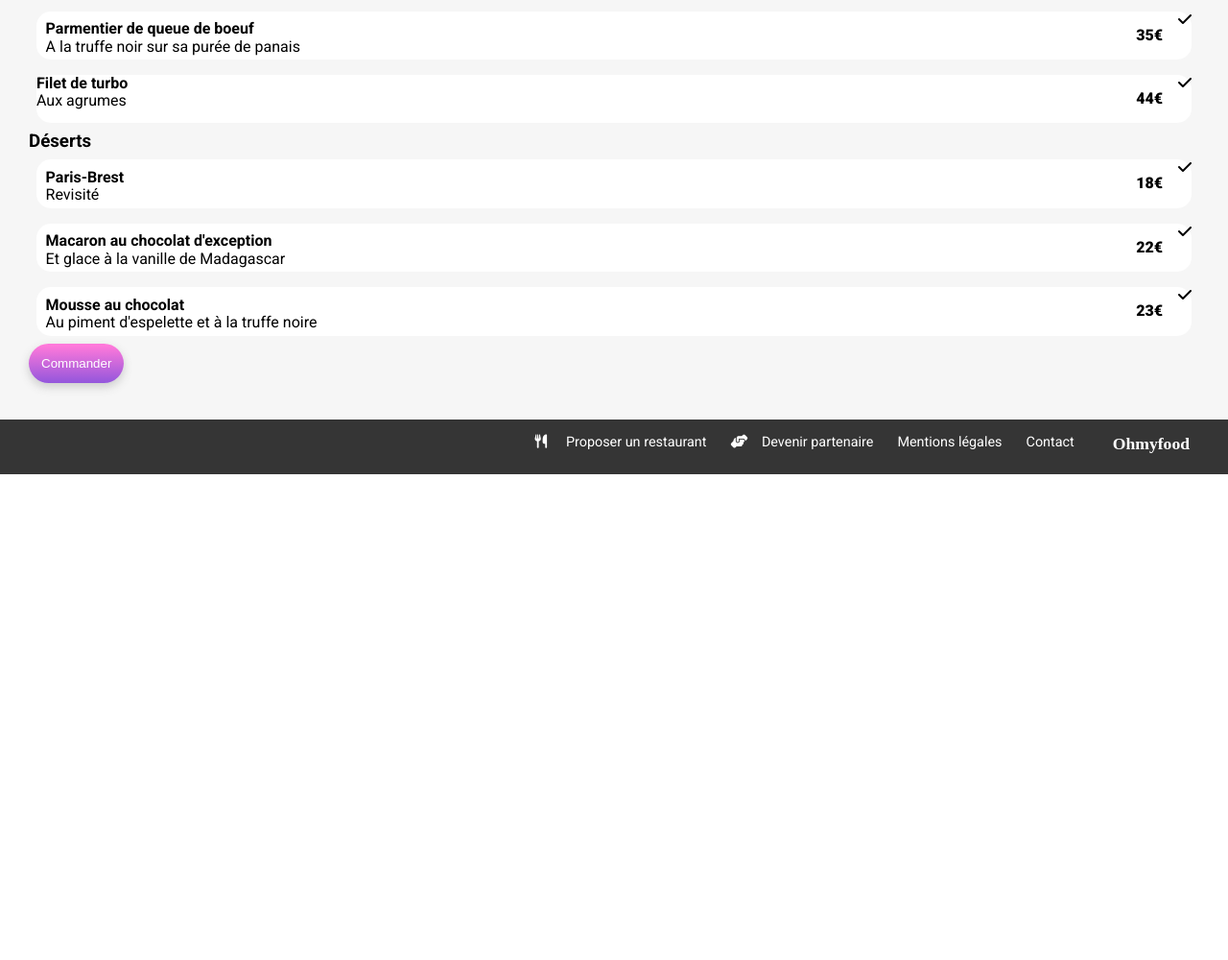
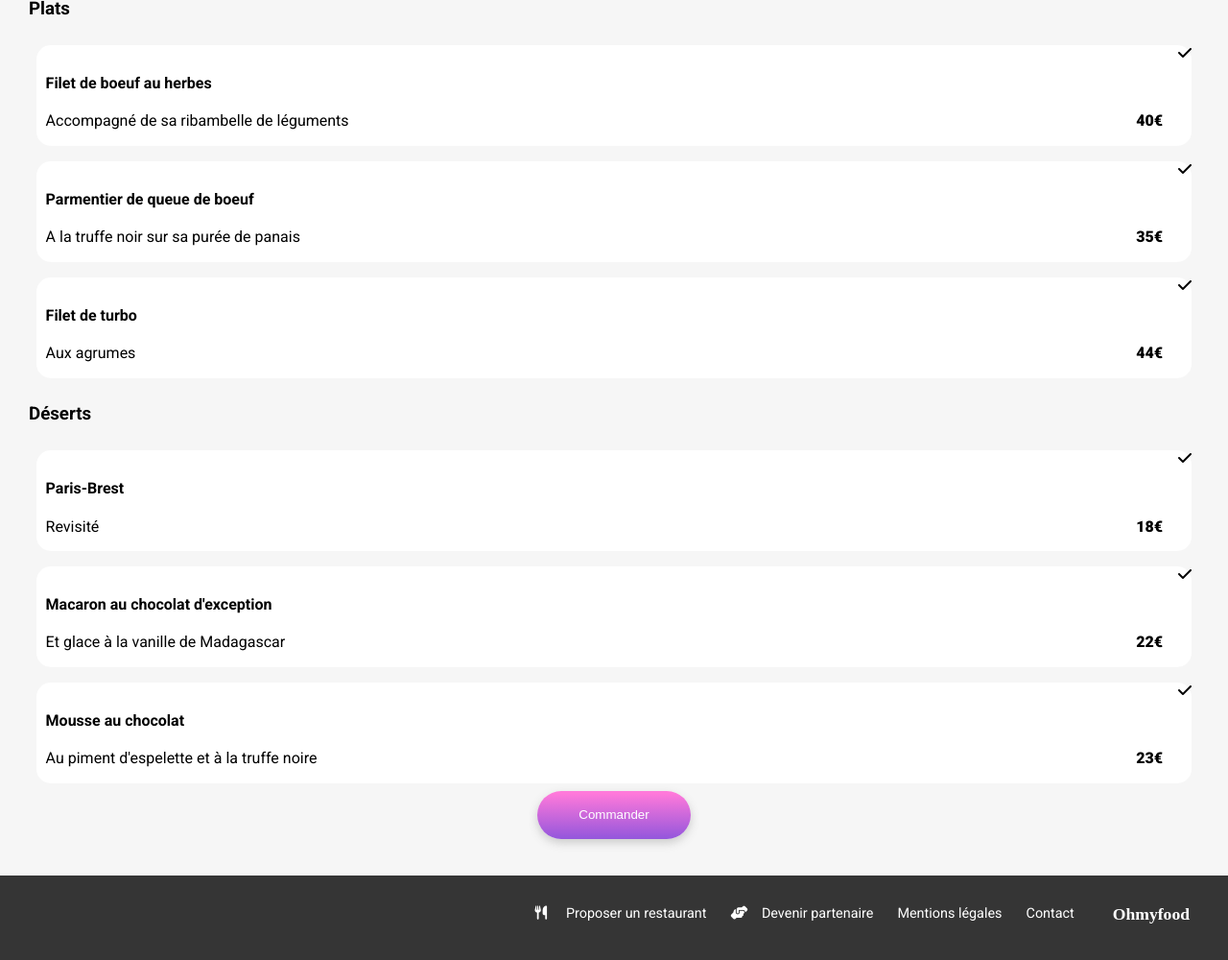
Before and after one commit to Neeemos/OhMyFood, a website: page restaurants/laPaletteDuGout.html in a window 1280 px wide. Shown: the part 832-1832 px from the top of the page at 96% size. Before the commit the page ends 1326 px from the top, so only its background shows below. Drawn offline with Linux system fonts and the light colour scheme; a web font is replaced by a local one.

Commit message:
html/css

```diff
--- a/restaurants/laPaletteDuGout.html
+++ b/restaurants/laPaletteDuGout.html
@@ -1,10 +1,9 @@
 <!DOCTYPE html>
 <html lang="fr">
-
   <head>
-    <meta charset="utf-8">
-    <meta name="viewport" content="width=device-width, initial-scale=1">
-    <link rel="stylesheet" href="../assets/css/style.css">
+    <meta charset="utf-8" />
+    <meta name="viewport" content="width=device-width, initial-scale=1" />
+    <link rel="stylesheet" href="../assets/css/style.css" />
     <title>OhMyFood | Menu La Palette du Gout</title>
   </head>
 
@@ -16,18 +15,25 @@
     </a>
 
     <div class="banner">
-        <img class="banner__image" src="../assets/images/restaurants/jay-wennington-N_Y88TWmGwA-unsplash.jpg" alt="Assiette de salade et de saumon fraîchement préparée, arrivant à table">
+      <img
+        class="banner__image"
+        src="../assets/images/restaurants/jay-wennington-N_Y88TWmGwA-unsplash.jpg"
+        alt="Assiette de salade et de saumon fraîchement préparée, arrivant à table"
+      />
     </div>
     <div class="headerMenu">
-        <h2 class="headerMenu__title">La palette du goût </h2>
-        <i class="fa-regular fa-heart item__icon" style="color: red"></i>
+      <h2 class="headerMenu__title">La palette du goût</h2>
+      <div class="item__card-icon">
+        <i class="fa-solid fa-heart item__icon item__icon--active"></i>
+        <i class="fa-regular fa-heart item__icon"></i>
+      </div>
     </div>
 
     <main>
-        <section class="menu">
-            <div class="menu__listing">
-                <h3 class="menu__title">Entrées</h3>
-                <div class="menu__item item">
+      <section class="page-menu">
+        <div class="page-menu__listing">
+          <h3 class="page-menu__title">Entrées</h3>
+          <div class="page-menu__item item">
             <div class="item__info">
               <h4 class="item__title">Fricassée d'escargot</h4>
               <p class="item__text">Au piment d'espelette</p>
@@ -37,7 +43,7 @@
               <i class="fas fa-check" aria-hidden="true"></i>
             </div>
           </div>
-                <div class="menu__item item">
+          <div class="page-menu__item item">
             <div class="item__info">
               <h4 class="item__title">Foie gras de canard mi-cuit</h4>
               <p class="item__text">Et ses copeaux de truffe noire</p>
@@ -47,7 +53,7 @@
               <i class="fas fa-check" aria-hidden="true"></i>
             </div>
           </div>
-                <div class="menu__item item">
+          <div class="page-menu__item item">
             <div class="item__info">
               <h4 class="item__title">Oeuf au plat</h4>
               <p class="item__text">Assaisonné à la truffe sur lit de caviar</p>
@@ -59,9 +65,9 @@
           </div>
         </div>
 
-            <div class="menu__listing">
+        <div class="page-menu__listing">
           <h3>Plats</h3>
-                <div class="menu__item item">
+          <div class="page-menu__item item">
             <div class="item__info">
               <h4>Filet de boeuf au herbes</h4>
               <p>Accompagné de sa ribambelle de léguments</p>
@@ -71,7 +77,7 @@
               <i class="fas fa-check" aria-hidden="true"></i>
             </div>
           </div>
-                <div class="menu__item item">
+          <div class="page-menu__item item">
             <div class="item__info">
               <h4>Parmentier de queue de boeuf</h4>
               <p>A la truffe noir sur sa purée de panais</p>
@@ -81,8 +87,8 @@
               <i class="fas fa-check" aria-hidden="true"></i>
             </div>
           </div>
-                <div class="menu__item item">
-                    <div class="item_info">
+          <div class="page-menu__item item">
+            <div class="item__info">
               <h4>Filet de turbo</h4>
               <p>Aux agrumes</p>
             </div>
@@ -93,9 +99,9 @@
           </div>
         </div>
 
-            <div class="menu__listing">
+        <div class="page-menu__listing">
           <h3>Déserts</h3>
-                <div class="menu__item item">
+          <div class="page-menu__item item">
             <div class="item__info">
               <h4>Paris-Brest</h4>
               <p>Revisité</p>
@@ -105,7 +111,7 @@
               <i class="fas fa-check" aria-hidden="true"></i>
             </div>
           </div>
-                <div class="menu__item item">
+          <div class="page-menu__item item">
             <div class="item__info">
               <h4>Macaron au chocolat d'exception</h4>
               <p>Et glace à la vanille de Madagascar</p>
@@ -115,7 +121,7 @@
               <i class="fas fa-check" aria-hidden="true"></i>
             </div>
           </div>
-                <div class="menu__item item">
+          <div class="page-menu__item item">
             <div class="item__info">
               <h4>Mousse au chocolat</h4>
               <p>Au piment d'espelette et à la truffe noire</p>
@@ -126,25 +132,32 @@
             </div>
           </div>
         </div>
+        <div class="item__block">
           <button class="discovery__button">Commander</button>
+        </div>
       </section>
-
-
-
-
-
     </main>
 
     <footer class="footer">
       <h2 class="footer__title">Ohmyfood</h2>
       <ul class="footer__list list">
-          <li class="list__item"><i class="fa-solid fa-utensils list__icon"></i>Proposer un restaurant</li>
-          <li class="list__item"><i class="fa-solid fa-handshake-angle list__icon"></i>Devenir partenaire</li>
+        <li class="list__item">
+          <i class="fa-solid fa-utensils list__icon"></i>Proposer un restaurant
+        </li>
+        <li class="list__item">
+          <i class="fa-solid fa-handshake-angle list__icon"></i>Devenir
+          partenaire
+        </li>
         <li class="list__item">Mentions légales</li>
-          <li class="list__item"><a href="mailto:neeemos01@gmail.com" class="list__link">Contact </a></li>
-
+        <li class="list__item">
+          <a href="mailto:neeemos01@gmail.com" class="list__link">Contact </a>
+        </li>
       </ul>
     </footer>
 
-      <script src="https://kit.fontawesome.com/89fa042510.js" crossorigin="anonymous"></script>
+    <script
+      src="https://kit.fontawesome.com/89fa042510.js"
+      crossorigin="anonymous"
+    ></script>
   </body>
+</html>
--- a/sass/components/_heart.scss
+++ b/sass/components/_heart.scss
@@ -26,4 +26,19 @@
              opacity: 1;
          }
      }
+
+     &__card-icon {
+
+         .fa-solid {
+             z-index: 1;
+             opacity: 0;
+             transition: opacity 0.5s ease;
          }
+
+         &:hover {
+             .fa-solid {
+                 opacity: 1;
+             }
+         }
+     }
+ }
--- a/sass/page/_index.scss
+++ b/sass/page/_index.scss
@@ -202,20 +202,7 @@
             padding: 8px;
         }
 
-        &__card-icon {
 
-            .fa-solid {
-                z-index: 1;
-                opacity: 0;
-                transition: opacity 0.5s ease;
-            }
-
-            &:hover {
-                .fa-solid {
-                    opacity: 1;
-                }
-            }
-        }
 
 
 
--- a/sass/page/_menu.scss
+++ b/sass/page/_menu.scss
@@ -1,6 +1,8 @@
-*, ::before, ::after {
+    ::before,
+    ::after {
         margin: 0;
     }
+
     .headerBar {
         font-family: "shrikhand", "cursive";
         text-align: center;
@@ -24,6 +26,7 @@
             padding: 15px;
             font-size: 35px;
             background-color: white;
+            margin: 0;
         }
     }
 
@@ -41,7 +44,7 @@
         font-family: "Shrikhand", "cursive";
         display: flex;
         justify-content: center;
-    padding: 2rem 1rem;
+        padding: 0.8rem;
         font-weight: normal;
         position: relative;
         border-radius: 35px 35px 0 0;
@@ -49,9 +52,30 @@
         margin: -40px auto;
         max-width: 1400px;
 
+        &__title {
+            margin: 0;
+            font-size: 1rem;
+            @include media-td {
+                font-size: 1.5rem;
+            }
         }
 
-.menu {
+        .item__card-icon {
+            position: relative;
+            left: 15%;
+            margin-top: 25px;
+
+
+            @include media-td {
+                position: relative;
+                left: 3%;
+                margin-top: 25px;
+            }
+        }
+
+    }
+
+    .page-menu {
         max-width: 1400px;
         background-color: $color-grey;
         margin: 0 auto;
@@ -81,6 +105,13 @@
             width: 3rem;
             background-color: #99e2D0;
         }
+        .discovery {
+            &__button {
+                position:relative;
+                width: 160px;
+                height: 50px;
+            }
+        }
 
     }
 
@@ -107,7 +138,11 @@
             margin: 0;
         }
 
-    &_texte {
+        &__texte {
             margin: 0;
         }
+        &__block {
+            justify-content: center;
+            display: flex;
         }
+    }
```
Also changed, not shown: assets/css/style.css, 1 other file. Lines whose indentation alone changed are shown as unchanged.
